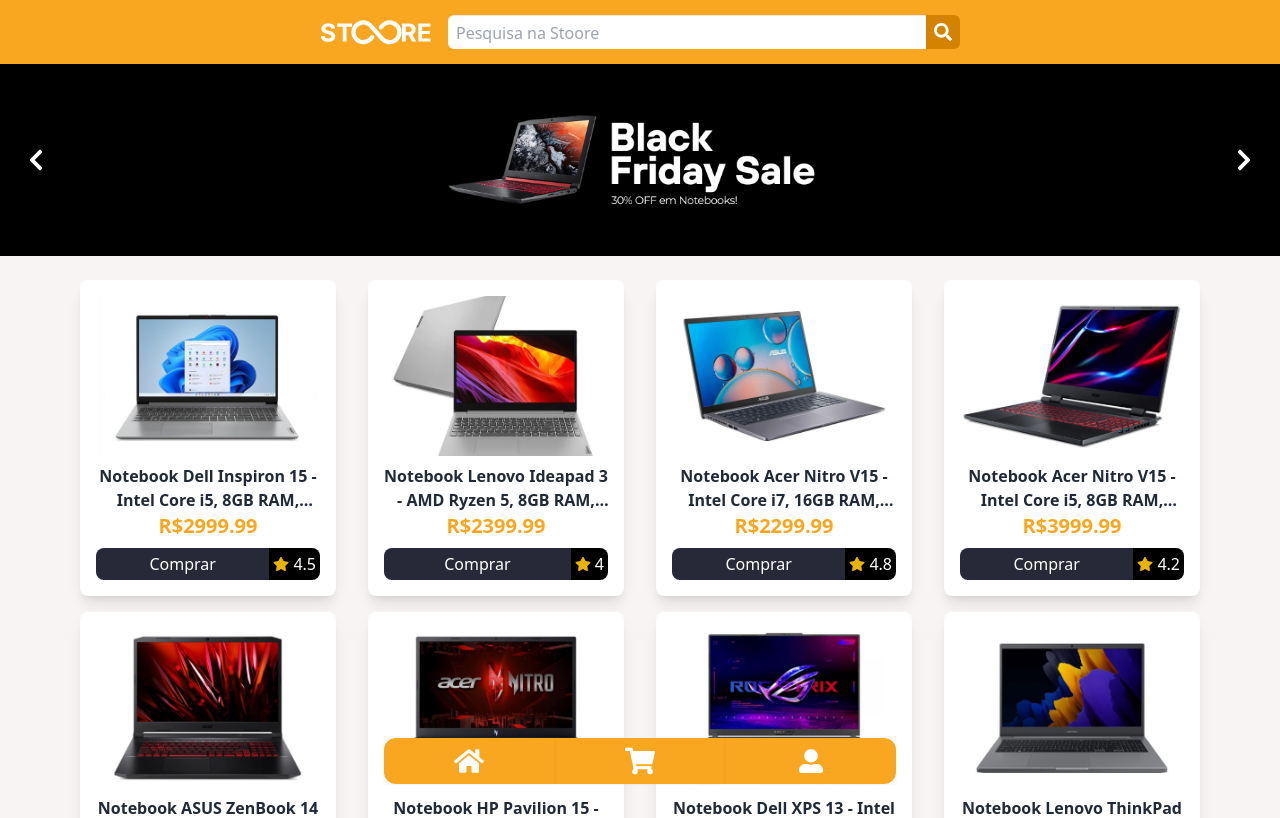
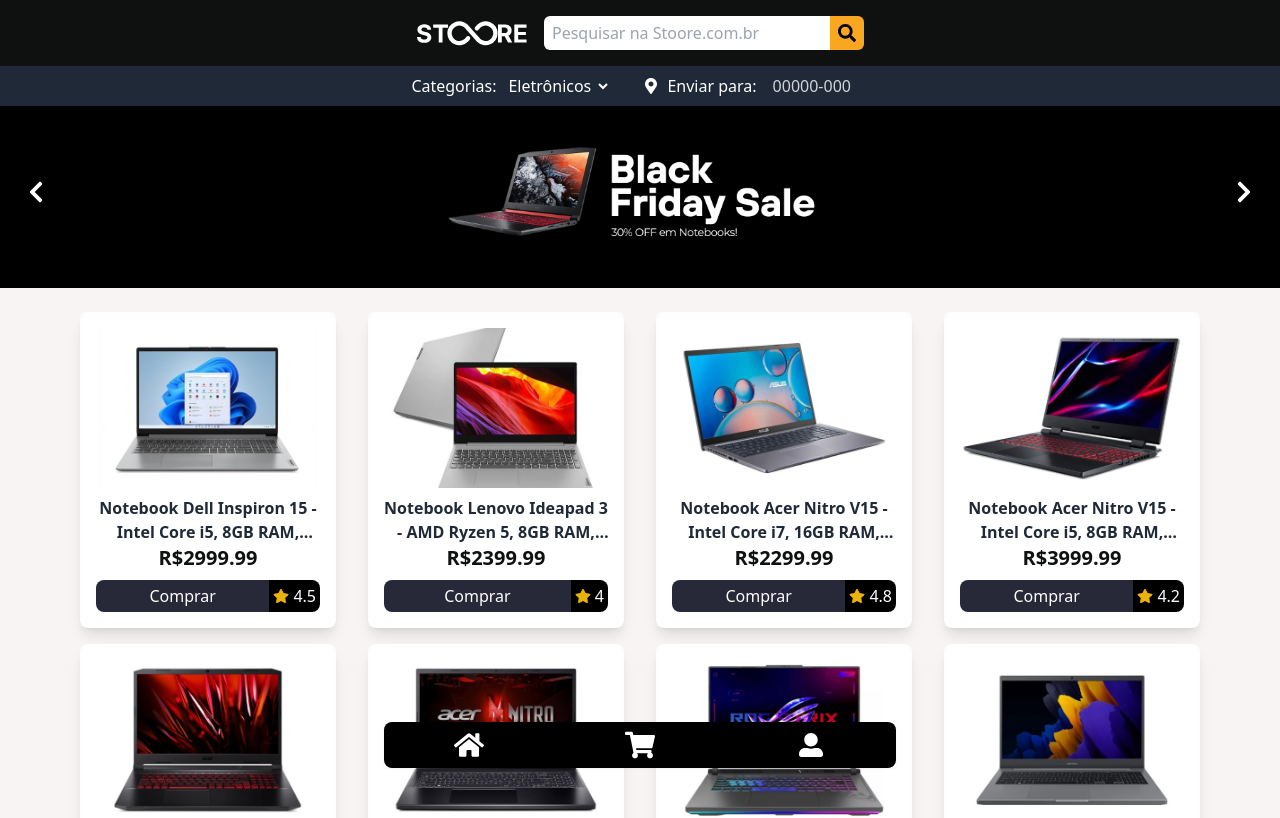
Before and after one commit to webdevmatias/stoore, a React (Vite) app: page / in a window 1280 px wide. Shown: the top 818 px of the page. Built offline with nearby package versions, Linux system fonts and the light colour scheme.

Commit message:
feat:ajuste no header

```diff
--- a/index.html
+++ b/index.html
@@ -4,7 +4,7 @@
     <meta charset="UTF-8" />
     <link rel="icon" type="image/svg+xml" href="/vite.svg" />
     <meta name="viewport" content="width=device-width, initial-scale=1.0" />
-    <title>STOORE</title>
+    <title>Stoore.com.br | Tudo que você imaginar em um só lugar!</title>
   </head>
   <body>
     <div id="root"></div>
--- a/src/componentes/Header.jsx
+++ b/src/componentes/Header.jsx
@@ -1,24 +1,57 @@
 import StooreLogo from "../assets/stoore_logo_white.svg";
-import { FaSearch } from "react-icons/fa";
+import { FaSearch, FaMapMarkerAlt } from "react-icons/fa";
 
 const Header = () => {
   return (
-    <nav className="flex flex-row justify-center gap-4 items-center fixed z-50 top-0 w-full h-16 bg-primary">
+    <nav className="flex flex-col justify-center items-center fixed z-50 top-0 w-full h-auto bg-primary">
+      {/* Primeira linha do header */}
+      <div className="flex w-full justify-center items-center py-4">
         {/* Logo */}
         <div className="flex items-center w-24 md:w-28">
           <img src={StooreLogo} alt="Stoore Logo" className="h-8" />
         </div>
 
         {/* Campo de Pesquisa */}
-      <div className="flex w-3/5 md:w-2/5">
+        <div className="flex w-3/5 md:w-1/4 ml-4">
           <input
             type="text"
-          placeholder="Pesquisa na Stoore"
-          className="w-full px-2 border-t focus:outline-none rounded-l-md"
+            placeholder="Pesquisar na Stoore.com.br"
+            className="w-full px-2 focus:outline-none rounded-l-md"
           />
-        <button className="p-2 bg-primaryDark rounded-r-md text-white flex items-center justify-center">
-          <FaSearch className="text-lg" />
+          <button className="p-2 bg-secondary rounded-r-md text-white flex items-center justify-center">
+            <FaSearch className="text-lg text-black font-light" />
           </button>
+        </div>
+      </div>
+
+      {/* Segunda linha do header */}
+      <div className="flex w-full justify-center bg-gray-800 h-full px-4 py-2 gap-8">
+
+        {/* Dropdown de Categorias */}
+        <div className="flex md:flex-row flex-col items-center">
+          <label htmlFor="categories" className="text-white mr-2">Categorias:</label>
+          <select
+            id="categories"
+            className="focus:outline-none rounded-md bg-gray-800 text-white"
+          >
+            <option value="eletronicos">Eletrônicos</option>
+            <option value="moda">Moda</option>
+            <option value="casa">Casa</option>
+            <option value="esportes">Esportes</option>
+            <option value="brinquedos">Brinquedos</option>
+          </select>
+        </div>
+
+        {/* CEP */}
+        <div className="flex flex-row items-center justify_center">
+            <FaMapMarkerAlt className="text-white mr-2" />
+            <span className="text-white">Enviar para:</span>
+          <input
+            type="text"
+            placeholder="00000-000"
+            className="ml-4 w-24 focus:outline-none rounded-md bg-transparent text-white placeholder-gray-300"
+          />
+        </div>
       </div>
     </nav>
   );
--- a/src/componentes/NavBar.jsx
+++ b/src/componentes/NavBar.jsx
@@ -4,7 +4,7 @@
 
 function NavBar({ setCurrentSection, cartItemCount }) {
   return (
-    <nav className="flex flex-row justify-around fixed bottom-0 bg-black md:bg-primary w-full mb-0 md:mb-4 md:w-2/5 h-auto rounded-t-lg md:rounded-xl">
+    <nav className="flex flex-row justify-around fixed bottom-0 bg-black md:bg-black w-full md:w-2/5 h-auto rounded-none md:rounded-lg mb-0 md:mb-8">
       <button
         className="flex flex-col items-center justify-center shadow-sm w-1/3 focus:outline-none"
         onClick={() => setCurrentSection("home")}
--- a/src/pages/Home.jsx
+++ b/src/pages/Home.jsx
@@ -103,7 +103,7 @@
   return (
     <>
       <div className="flex flex-col items-center w-full h-full">
-        <section className="flex flex-col justify-center w-full items-center mt-16">
+        <section className="flex flex-col justify-center w-full items-center mt-28 md:mt-24">
           <ImageSlider images={sliderImages} />
         </section>
 
--- a/tailwind.config.js
+++ b/tailwind.config.js
@@ -7,7 +7,8 @@
   theme: {
     extend: {
       colors: {
-          primary: '#F9A620', //laranja base
+          secondary: '#F9A620', //laranja base
+          primary: '#0F1111', //azul escuro base
           primaryDark: '#D38300',
           raisinBlack: '#272838'
       },
```
Lines whose indentation alone changed are shown as unchanged.
